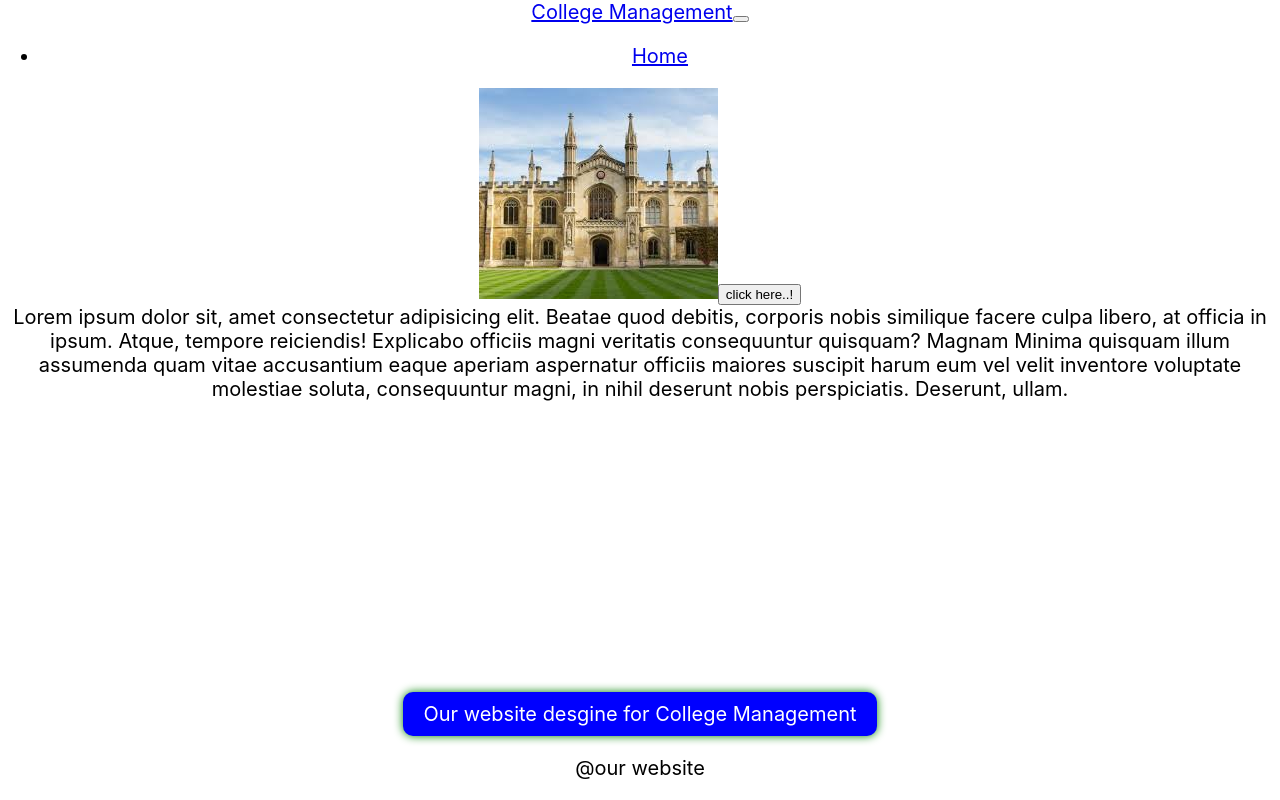
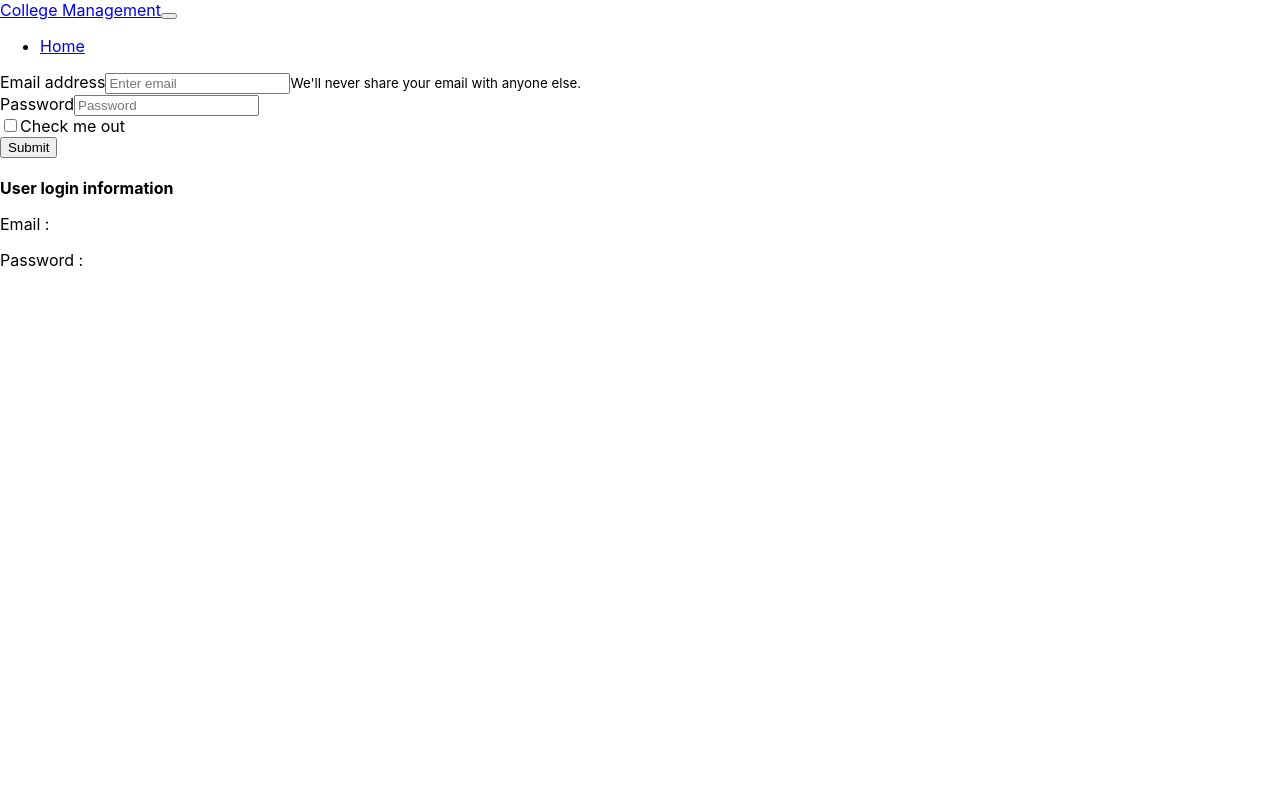
Before and after one commit to WaniAabid7889/React_JS_3PM, a React (Create React App) app: page / in a window 1280 px wide. Built offline with nearby package versions, Linux system fonts and the light colour scheme.

Commit message:
Event in react js

```diff
--- a/src/App.js
+++ b/src/App.js
@@ -1,14 +1,88 @@
-import React from 'react';
-import './App.css';
-import Header from './components/pages/Header';
-import Footer from './components/pages/Footer';
-import Home from './components/pages/Home';
+import React ,{useState} from "react";
+import "./App.css";
+import Header from "./components/pages/Header";
+import Footer from "./components/pages/Footer";
+import Home from "./components/pages/Home";
+
+
 function App() {
-  return(
-    <div className='App'>
-      <Header/>
-      <Home/>
-      <Footer/>
+
+  // useState can store this type of data -> number , null, boolean, array , object, string
+  const [password,setPassword] = useState("");
+  const [email,setEmail] = useState("");
+
+  const handleButton = (event) => {
+    event.preventDefault();
+    console.log(event);
+    alert(event.target);
+  };
+
+
+  const submitForm = (event) =>{
+    event.preventDefault();
+    alert(event.target.name);
+  }
+
+  const handleInput = (event) => {
+  const { name, value } = event.target;
+  if (name === 'email') {
+    setEmail(value);
+  } else if (name === 'password') {
+    setPassword(value);
+  }
+}
+
+
+
+  return (
+    <div classNameName="App">
+      <Header />
+      {/* <button classNameName="btn btn-primary" onClick={handleButton}>
+        click here.!
+      </button> */}
+      <div className="container">
+        <form onSubmit={submitForm}>
+          <div className="form-group">
+            <label for="exampleInputEmail1">Email address</label>
+            <input
+              type="email"
+              className="form-control"
+              placeholder="Enter email"
+              name="email"
+              onChange={handleInput}
+            />
+            <small id="emailHelp" className="form-text text-muted">
+              We'll never share your email with anyone else.
+            </small>
+          </div>
+          <div className="form-group">
+            <label for="exampleInputPassword1">Password</label>
+            <input
+              name="password"
+              type="password"
+              className="form-control"
+              placeholder="Password"
+              onChange={handleInput}
+            />
+          </div>
+          <div className="form-check">
+            <input
+              type="checkbox"
+              className="form-check-input"
+              id="exampleCheck1"
+            />
+            <label className="form-check-label">Check me out</label>
+          </div>
+          <button type="submit" className="btn btn-primary">
+            Submit
+          </button>
+        </form>
+
+        <br></br>
+        <b>User login information</b>
+        <p>Email : {email}</p>
+        <p>Password : {password}</p>
+      </div>
     </div>
   );
 }
```
